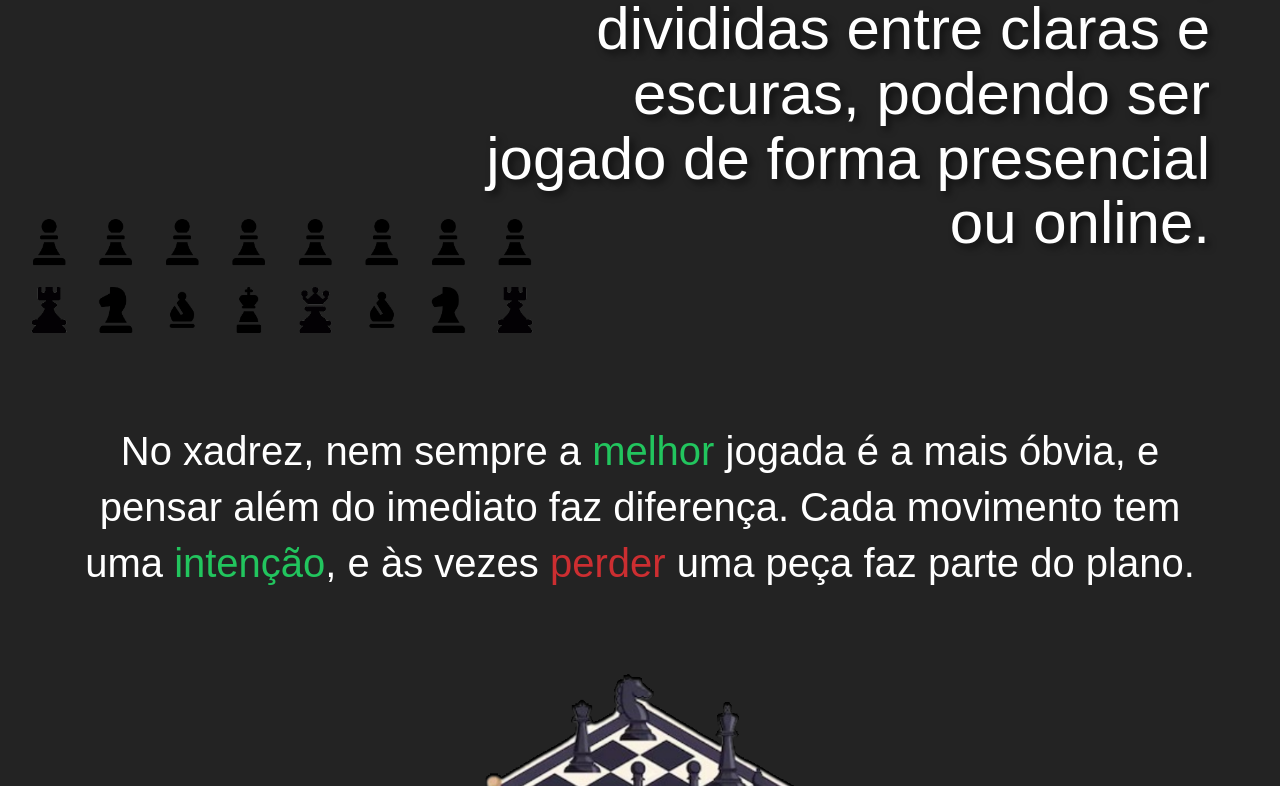
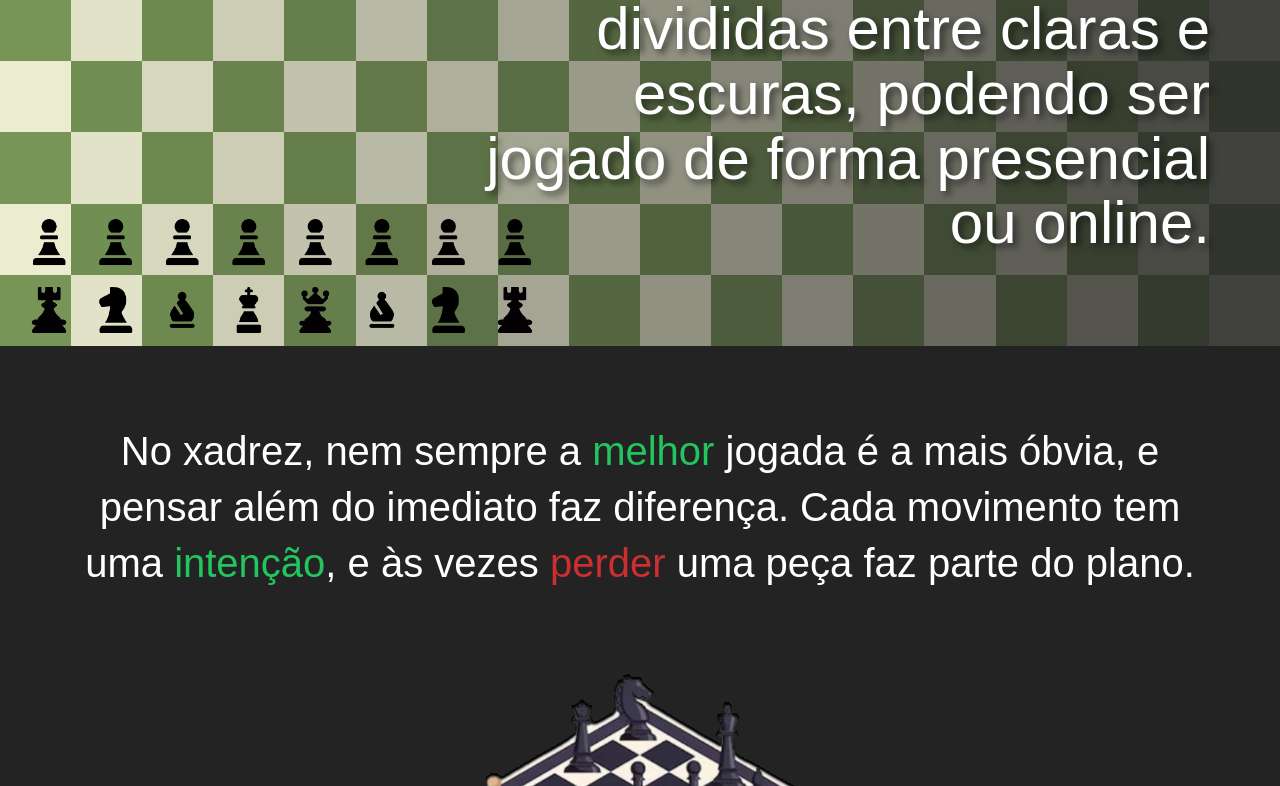
Before and after one commit to MatheusJacobD/ProjetoIndivual, a website: page public/index.html in a window 1280 px wide. Shown: the part 1100-1886 px from the top of the page. Drawn offline with Linux system fonts and the light colour scheme; a web font is replaced by a local one.

Commit message:
fix: redirecionamento corrigido

```diff
--- a/public/index.html
+++ b/public/index.html
@@ -120,7 +120,7 @@
         </div>
     </footer>
 
-    <script src="script/tabuleiro.js"></script>
+    <script src="js/tabuleiro.js"></script>
 </body>
 
 </html>
```
